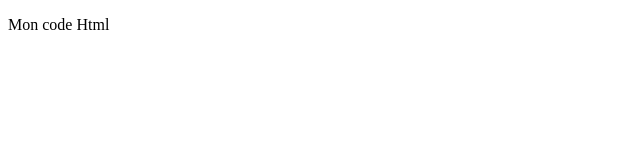
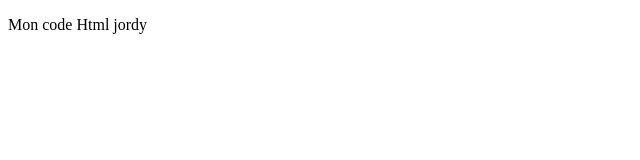
Before and after one commit to jordyHimbarwa/projet-seg, a plain HTML site: page index.html in a window 1280 px wide. Shown: the full height of the page, 0-640 px from the left. Drawn offline with Linux system fonts and the light colour scheme.

Commit message:
Deuxieme changement

```diff
--- a/index.html
+++ b/index.html
@@ -7,6 +7,6 @@
     <title>Mon premier projet </title>
 </head>
 <body>
-    <p>Mon code Html</p>
+    <p>Mon code Html jordy</p>
 </body>
 </html>
```
